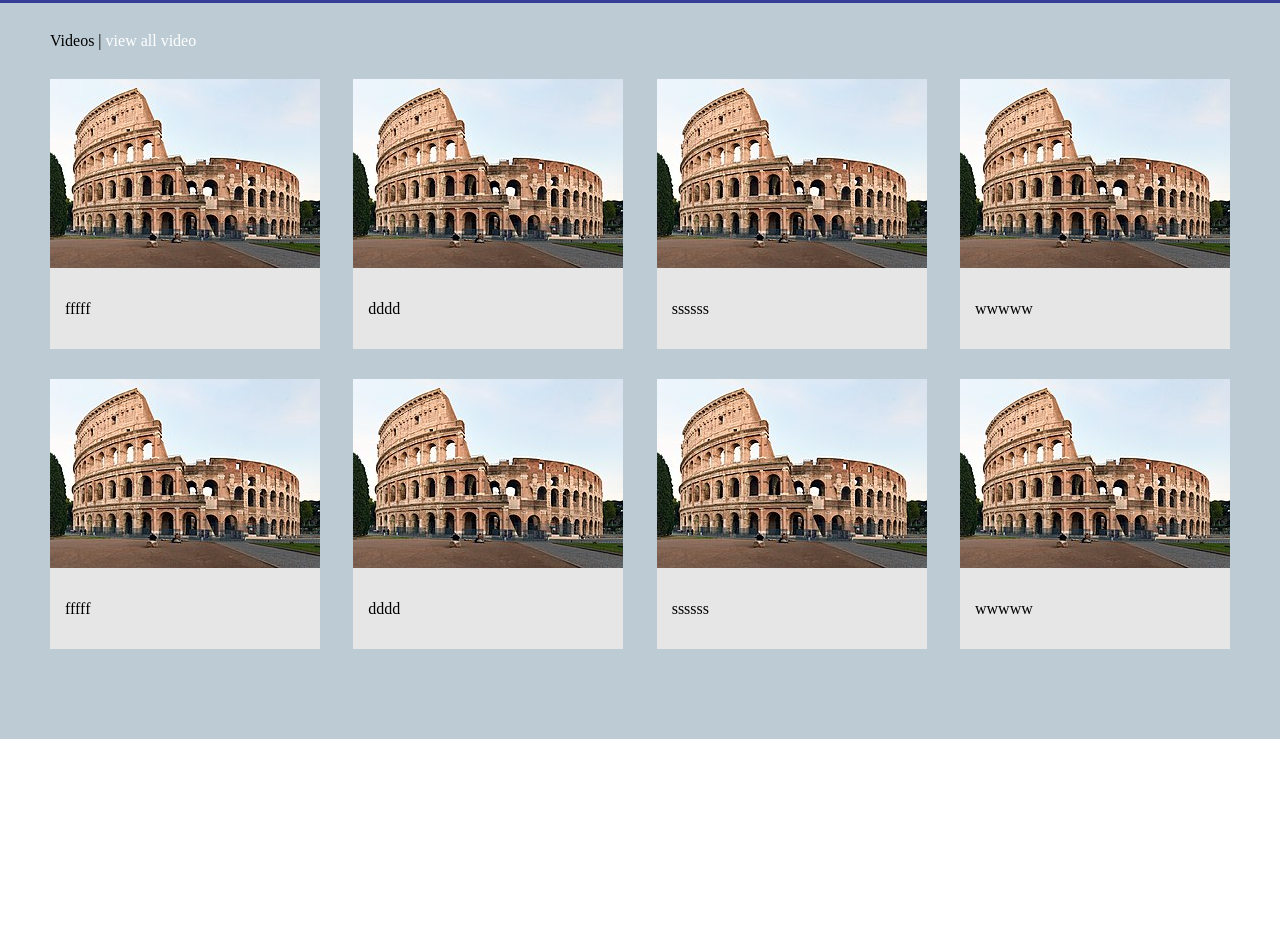
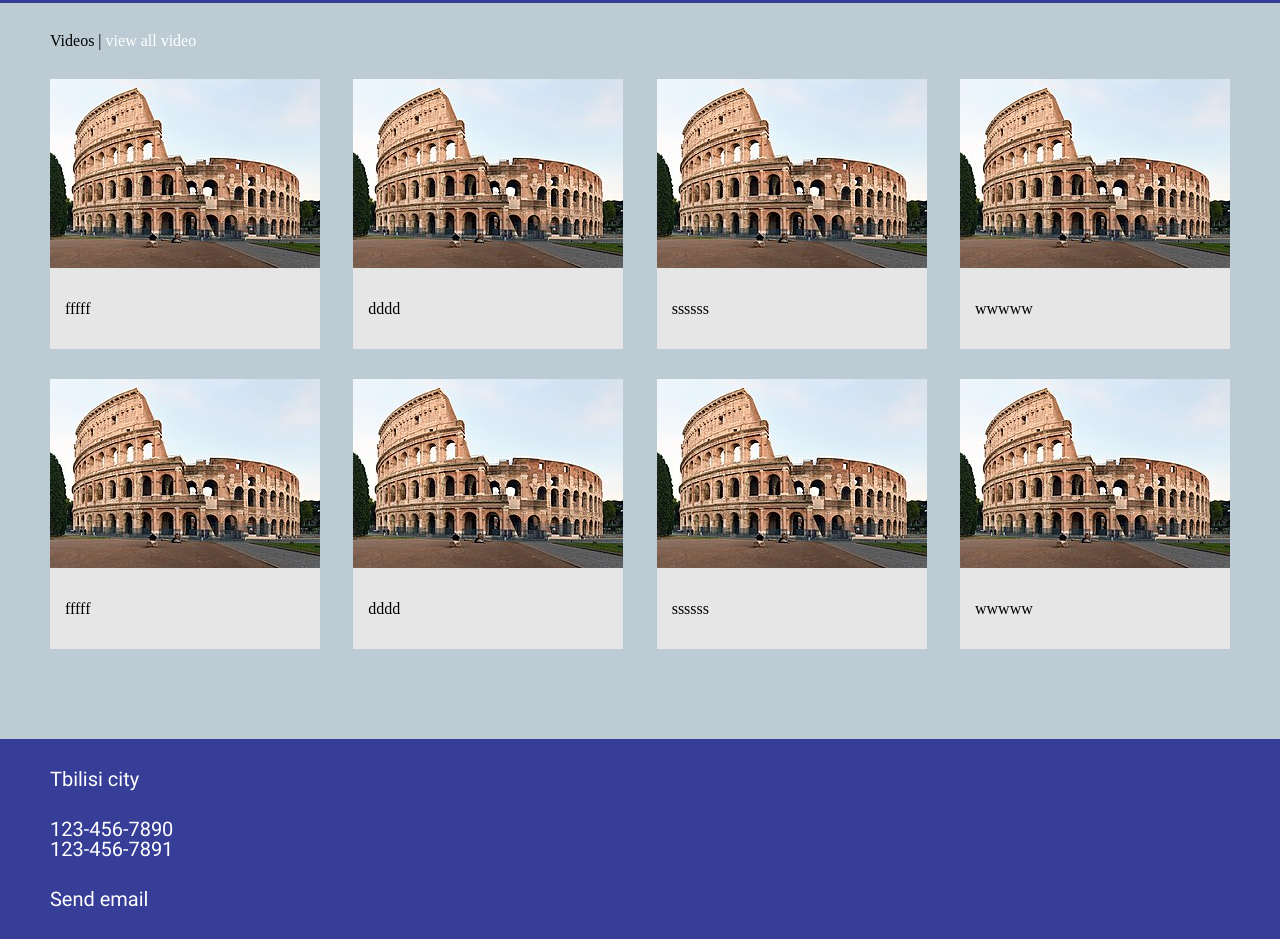
Before and after one commit to ArtFrontEnd/newproject, a plain HTML site: page index.html in a window 1280 px wide. Shown: the part 1017-1956 px from the top of the page. Before the commit the page ends 1756 px from the top, so only its background shows below. Drawn offline with Linux system fonts and the light colour scheme; files whose address does not match are found by name.

Commit message:
map and contact info

```diff
--- a/assets/css/style.css
+++ b/assets/css/style.css
@@ -63,6 +63,22 @@ header{
 	vertical-align: middle;
 	margin-left: 100px;
 }
+.form-wrapper{
+	background-color: rgb(54, 62, 151);
+}
+.form-block{
+	display: flex;
+	justify-content: space-between;
+}
+.form-block .left-block .row{
+	display: block;
+	margin-bottom: 30px;
+	margin-top: 30px;
+	color: white;
+	font-family: "Roboto";
+	font-size: 20px;
+}
+
 .nav-list{
 	display: inline-block;
 	vertical-align: middle;
--- a/index.html
+++ b/index.html
@@ -78,12 +78,8 @@
 		<h1>Videos | <a href="#">view all video</a></h1>
 	</div>
 	<div class="container videos-parent">
-		<p class="part-video">dshfgsdhjfgsdhjfgdsjhgf<span>Lorem ipsum dolor sit amet, consectetur adipisicing elit, sed do eiusmod
-		tempor incididunt ut labore et dolore magna aliqua. Ut enim ad minim veniam,
-		quis nostrud exercitation ullamco laboris nisi ut aliquip ex ea commodo
-		consequat. Duis aute irure dolor in reprehenderit in voluptate velit esse
-		cillum dolore eu fugiat nulla pariatur. Excepteur sint occaecat cupidatat non
-		proident, sunt in culpa qui officia deserunt mollit anim id est laborum.</span>dshjgfdsgfhj</p>
+		<iframe src="https://www.google.com/maps/embed?pb=!1m18!1m12!1m3!1d1489.4599443246334!2d44.803286358328236!3d41.700665092582675!2m3!1f0!2f0!3f0!3m2!1i1024!2i768!4f13.1!3m3!1m2!1s0x40440ce13d86816b%3A0x731ca70a90769058!2sDedaena%20Park%2C%20T&#39;bilisi!5e0!3m2!1sen!2sge!4v1685265421956!5m2!1sen!2sge" width="570" height="320" style="border:0;" allowfullscreen="" loading="lazy" referrerpolicy="no-referrer-when-downgrade">
+		</iframe>
 		<p class="part-video">dshfgsdhjf<span>111111111111</span>gsdhjfgdsjhgfdshjgfdsgfhj</p>
 	</div>
 </section>
@@ -127,5 +123,24 @@
 		</article>
 	</div>
 </section>
+<section class="form-wrapper">
+	<div class="container form-block">
+		<div class="left-block">
+			<div class="row">
+				<h2 class="adress">Tbilisi city</h2>
+			</div>
+			<div class="row">
+				<div><a href="tel:123-456-7890">123-456-7890</a></div>
+				<div><a href="tel:123-456-7891">123-456-7891</a></div>
+			</div>
+			<div class="row">
+				<a href="mailto:someone@example.com?subject=Hello">Send email</a>
+			</div>
+		</div>
+		<div class="right-block">
+
+		</div>
+	</div>
+</section>
 </body>
 </html>
```
